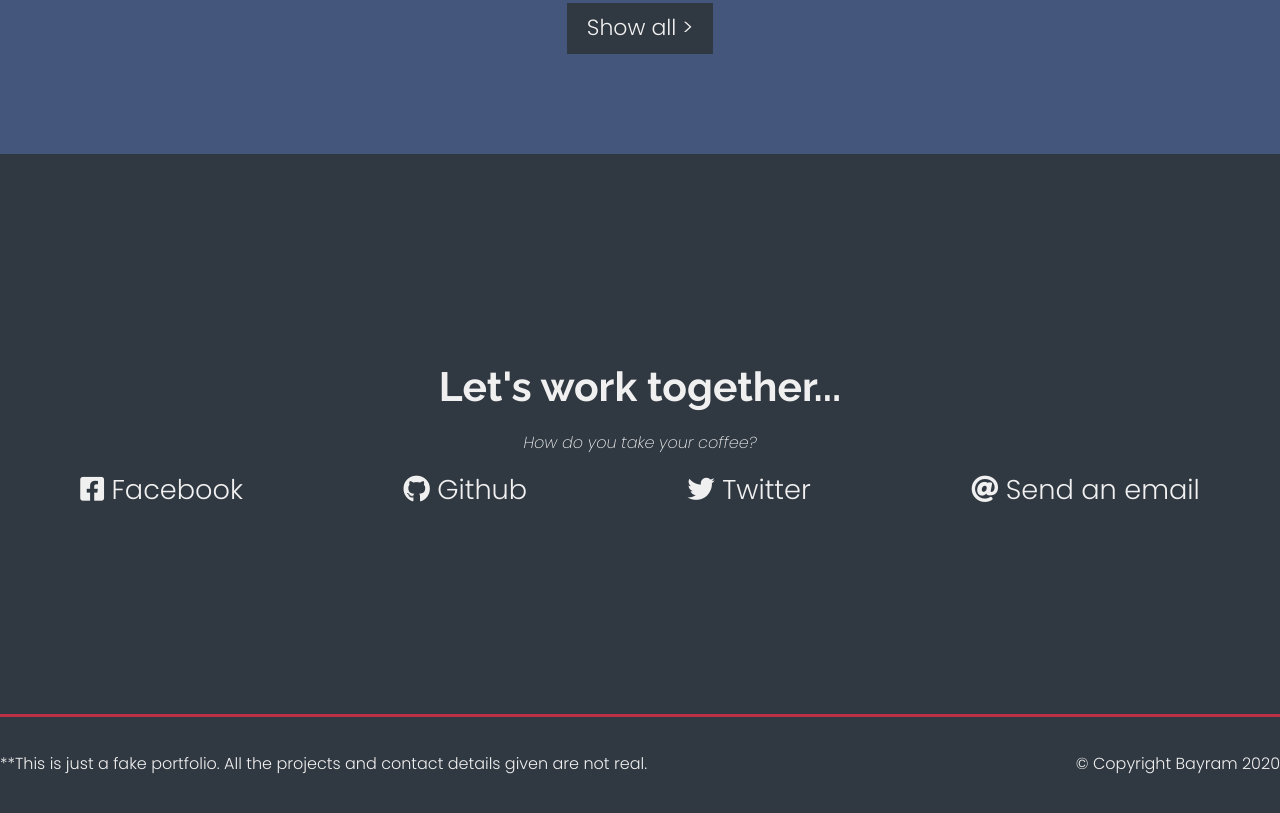
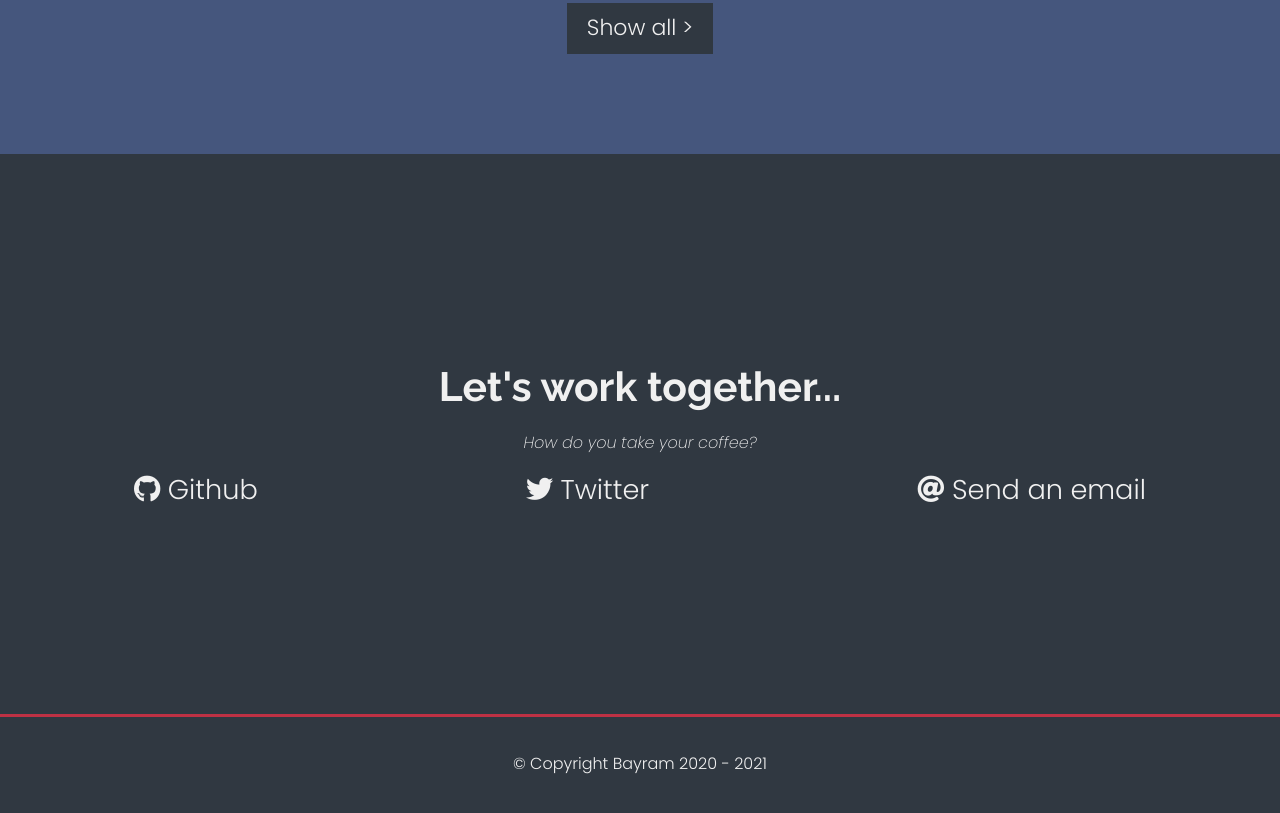
Before and after one commit to bayram96/Personal-Portfolio-Webpage-CSS-Freecodecamp, a plain HTML site: page index.html in a window 1280 px wide. Shown: the part 3128-3941 px from the top of the page. Drawn offline with Linux system fonts and the light colour scheme.

Commit message:
style fixes

```diff
--- a/index.html
+++ b/index.html
@@ -8,7 +8,7 @@
 </head>
 <body>
 <!-- partial:index.partial.html -->
-<script src="https://cdn.freecodecamp.org/testable-projects-fcc/v1/bundle.js"></script>
+<!-- <script src="https://cdn.freecodecamp.org/testable-projects-fcc/v1/bundle.js"></script> -->
 <link
   rel="stylesheet"
   href="https://use.fontawesome.com/releases/v5.8.2/css/all.css"
@@ -145,20 +145,16 @@
   <h1>Let's work together...</h1>
   <p>How do you take your coffee?</p>
   <div class="contact-list">
-    <a href="#"><i class="fab fa-facebook-square"></i> Facebook</a>
-    <a href="#"><i class="fab fa-github"></i> Github</a>
+    <a href="https://github.com/bayram96"><i class="fab fa-github"></i> Github</a>
     <a href="#"><i class="fab fa-twitter"></i> Twitter</a>
     <a href="#"><i class="fas fa-at"></i> Send an email</a>
   </div>
 </section>
 
 <footer >
-   <p>
-    **This is just a fake portfolio. All the projects and contact details given
-    are not real.
-  </p>
+
   <p>
-   © Copyright Bayram 2020
+  © Copyright Bayram 2020 - 2021
   </p>
 </footer>
 
--- a/style.css
+++ b/style.css
@@ -15,7 +15,7 @@ body {
   text-align: center;
 }
 body {
-  font-family: 'Poppins', sans-serif;
+  font-family: "Poppins", sans-serif;
   font-size: 1.7rem; /* 18px */
   font-weight: 350;
   line-height: 1.4;
@@ -24,15 +24,14 @@ body {
 
 h1,
 h2 {
-  font-family: 'Raleway', sans-serif;
+  font-family: "Raleway", sans-serif;
   font-weight: 700;
   text-align: center;
   margin: 0;
 }
 
 .main {
-/*   display: flex; */
-
+  /*   display: flex; */
 }
 
 #welcome-section {
@@ -45,13 +44,11 @@ h2 {
   justify-content: center;
   align-items: center;
   flex-direction: column;
-
 }
 #welcome-section p {
   font-style: italic;
   color: var(--main-red);
   margin: 0;
-
 }
 
 #navbar {
@@ -76,7 +73,7 @@ h2 {
 }
 #navbar .nav-list a {
   text-decoration: none;
-  color: var(--main-white)
+  color: var(--main-white);
 }
 #projects {
   background: var(--main-blue);
@@ -90,7 +87,6 @@ h2 {
   margin: 0 auto;
   text-align: center;
   border-bottom: 1px solid var(--main-white);
-
 }
 #projects .projects-grid {
   display: flex;
@@ -105,8 +101,8 @@ h2 {
   margin: 50px 20px;
   min-width: 45%;
   height: 300px;
-  position:relative;
-/*   display:inline-block;  */
+  position: relative;
+  /*   display:inline-block;  */
   border: none;
   text-decoration: none;
   color: var(--main-white);
@@ -116,11 +112,11 @@ h2 {
 }
 
 .blocker {
-  position:absolute;
-  background:rgba(0,0,0,0.1);
+  position: absolute;
+  background: rgba(0, 0, 0, 0.1);
   width: 100%;
   height: 100%;
-  z-index:1;
+  z-index: 1;
 }
 #projects .project-tile .project-title {
   background: var(--main-gray);
@@ -192,7 +188,7 @@ footer {
   height: 60px;
   padding: 20px 0;
   display: flex;
-  justify-content: space-between;
+  justify-content: center;
 }
 footer p {
   font-size: 16px;
```
